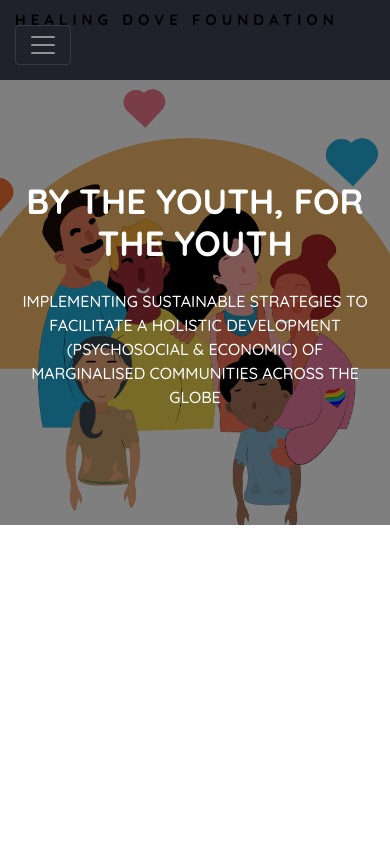
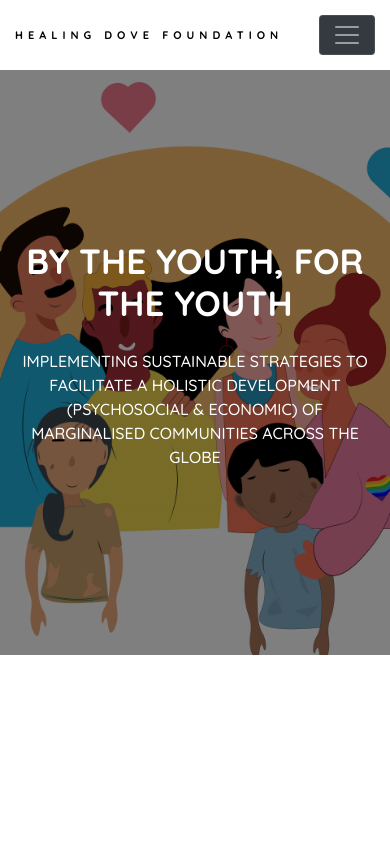
Before and after one commit to ruuushhh/HDF, a plain HTML site: page index.html in a window 390 px wide. Shown: the top 844 px of the page. Drawn offline with nearby package versions, Linux system fonts and the light colour scheme.

Commit message:
3 commit

```diff
--- a/css/style.css
+++ b/css/style.css
@@ -323,10 +323,13 @@ a:focus {
 @media (max-width: 991.98px) {
   .navbar {
     padding: 15px;
-    background: #20212b !important;
+    background: white !important;
   }
   .navbar-img {
     display: none;
+  }
+  .navbar .navbar-brand {
+    font-size: 11px;
   }
 
   .navbar a.nav-link {
@@ -372,7 +375,7 @@ a:focus {
 
 @media (max-width: 991.98px) {
   .home-header {
-    padding: 100px 0;
+    padding: 170px 0;
   }
 
   .home-header h2 {
--- a/index.html
+++ b/index.html
@@ -59,8 +59,8 @@
         <div class="navbar navbar-expand-lg bg-dark navbar-dark">
             <div class="container-fluid">
                 <img class="navbar-img" src="img/HDF logo .png" alt="Image" style="height: 100px; width: 100px; padding: 10px;">
-                <a href="index.html" class="navbar-brand">Healing Dove Foundation</a>
-                <button type="button" class="navbar-toggler" data-toggle="collapse" data-target="#navbarCollapse">
+                <a href="index.html" class="navbar-brand">Healing Dove Foundation</a><br>
+                <button type="button" class="navbar-toggler bg-dark" data-toggle="collapse" data-target="#navbarCollapse" >
                     <span class="navbar-toggler-icon"></span>
                 </button>
 
```
